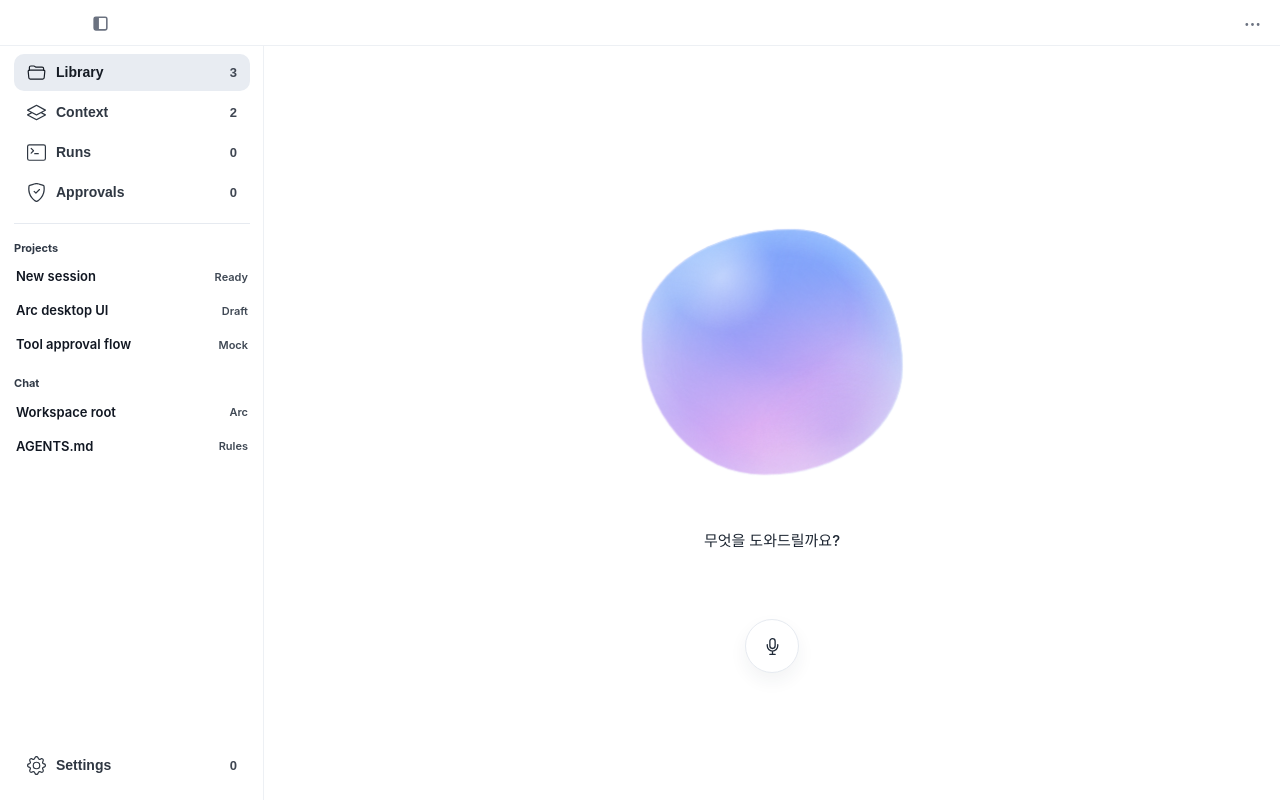
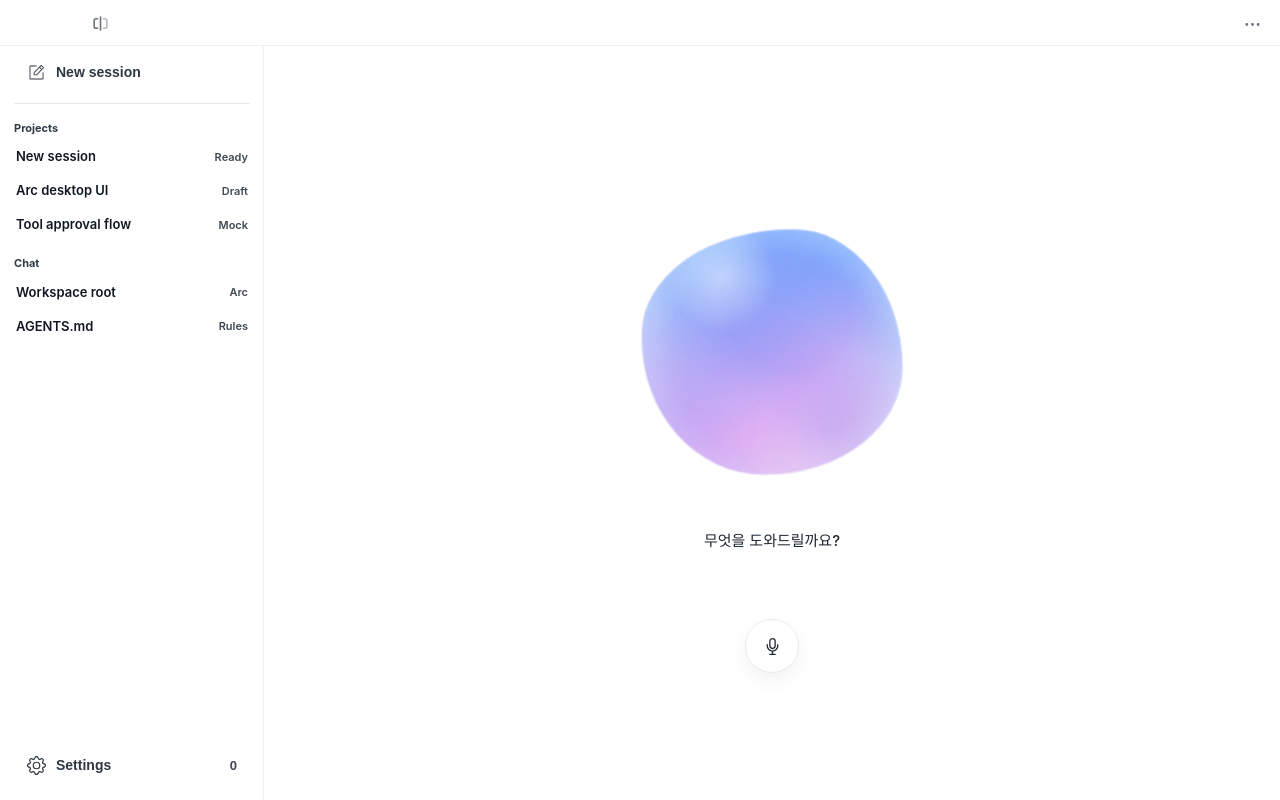
Before and after one commit to Package-KR/Arc, a React (Vite) app in the folder desktop/src/renderer/: page / in a window 1280 px wide. Both pictures are taken after a click on the button 94 px from the left and 23 px from the top of the page. Built offline with nearby package versions, Linux system fonts and the light colour scheme.

Commit message:
feat: 사이드바 액션 토글과 아이콘 정리

```diff
--- a/desktop/src/renderer/src/features/desktop-shell/index.tsx
+++ b/desktop/src/renderer/src/features/desktop-shell/index.tsx
@@ -1,7 +1,7 @@
 import { useMemo, useState } from 'react'
 
+import { CgEditFlipH } from 'react-icons/cg'
 import { GoKebabHorizontal } from 'react-icons/go'
-import { TbLayoutSidebar, TbLayoutSidebarFilled } from 'react-icons/tb'
 
 import { Sidebar } from './sidebar'
 import { Workspace } from './workspace'
@@ -14,13 +14,16 @@ import type { SidebarViewId } from './sidebar'
 
 export function DesktopShell(): JSX.Element {
   const t = useMemo(() => createTranslator(resolveLanguage('system', getSystemLanguage())), [])
-  const [activeViewId, setActiveViewId] = useState<SidebarViewId>('library')
+  const [activeViewId, setActiveViewId] = useState<SidebarViewId | null>(null)
   const [isSidebarExpanded, setIsSidebarExpanded] = useState(false)
   const sidebarToggleLabel = isSidebarExpanded ? t('titlebar.sidebar.collapse') : t('titlebar.sidebar.expand')
-  const SidebarToggleIcon = isSidebarExpanded ? TbLayoutSidebarFilled : TbLayoutSidebar
 
   const toggleSidebar = (): void => {
     setIsSidebarExpanded((currentValue) => !currentValue)
+  }
+
+  const toggleSidebarView = (viewId: SidebarViewId): void => {
+    setActiveViewId((currentViewId) => (currentViewId === viewId ? null : viewId))
   }
 
   return (
@@ -37,7 +40,7 @@ export function DesktopShell(): JSX.Element {
         onClick={toggleSidebar}
       >
         <span className="arc-shell__header-button-surface">
-          <SidebarToggleIcon aria-hidden="true" />
+          <CgEditFlipH aria-hidden="true" />
         </span>
       </button>
       <div className="arc-shell__header-actions">
@@ -53,7 +56,7 @@ export function DesktopShell(): JSX.Element {
             t={t}
             activeViewId={activeViewId}
             isCollapsed={!isSidebarExpanded}
-            onSelectView={setActiveViewId}
+            onSelectView={toggleSidebarView}
           />
         </div>
         <div className="arc-shell__workspace-panel">
--- a/desktop/src/renderer/src/features/desktop-shell/sidebar/index.tsx
+++ b/desktop/src/renderer/src/features/desktop-shell/sidebar/index.tsx
@@ -1,5 +1,5 @@
-import { BsGear, BsLayers, BsShieldCheck, BsTerminal } from 'react-icons/bs'
-import { IoFolderOpenOutline } from 'react-icons/io5'
+import { BsGear } from 'react-icons/bs'
+import { PiNotePencilLight } from 'react-icons/pi'
 
 import './style.css'
 
@@ -7,7 +7,7 @@ import type { JSX } from 'react'
 import type { IconType } from 'react-icons'
 import type { I18nKey, Translator } from '../../../shared/i18n'
 
-export type SidebarViewId = 'library' | 'context' | 'runs' | 'approvals' | 'settings'
+export type SidebarViewId = 'compose' | 'settings'
 
 type SidebarItem = {
   labelKey: I18nKey
@@ -21,23 +21,20 @@ type SidebarSection = {
 
 type SidebarView = {
   id: SidebarViewId
-  count: string
+  count?: string
   labelKey: I18nKey
   Icon: IconType
 }
 
 type SidebarProps = {
   t: Translator
-  activeViewId: SidebarViewId
+  activeViewId: SidebarViewId | null
   isCollapsed: boolean
   onSelectView: (viewId: SidebarViewId) => void
 }
 
 const SIDEBAR_VIEWS: SidebarView[] = [
-  { id: 'library', count: '3', labelKey: 'sidebar.library.label', Icon: IoFolderOpenOutline },
-  { id: 'context', count: '2', labelKey: 'sidebar.context.label', Icon: BsLayers },
-  { id: 'runs', count: '0', labelKey: 'sidebar.runs.label', Icon: BsTerminal },
-  { id: 'approvals', count: '0', labelKey: 'sidebar.approvals.label', Icon: BsShieldCheck }
+  { id: 'compose', labelKey: 'sidebar.item.newSession', Icon: PiNotePencilLight }
 ]
 
 const SIDEBAR_SETTINGS_VIEW: SidebarView = {
@@ -83,14 +80,17 @@ export function Sidebar({ t, activeViewId, isCollapsed, onSelectView }: SidebarP
                 title={label}
                 aria-label={label}
                 aria-current={isActive ? 'page' : undefined}
+                aria-pressed={isActive}
                 data-active={isActive ? 'true' : 'false'}
                 onClick={() => onSelectView(view.id)}
               >
                 <Icon aria-hidden="true" focusable="false" />
                 <span className="arc-sidebar__nav-label">{label}</span>
-                <span className="arc-sidebar__nav-count" aria-hidden="true">
-                  {view.count}
-                </span>
+                {view.count ? (
+                  <span className="arc-sidebar__nav-count" aria-hidden="true">
+                    {view.count}
+                  </span>
+                ) : null}
               </button>
             )
           })}
@@ -120,6 +120,7 @@ export function Sidebar({ t, activeViewId, isCollapsed, onSelectView }: SidebarP
             title={t(SIDEBAR_SETTINGS_VIEW.labelKey)}
             aria-label={t(SIDEBAR_SETTINGS_VIEW.labelKey)}
             aria-current={activeViewId === SIDEBAR_SETTINGS_VIEW.id ? 'page' : undefined}
+            aria-pressed={activeViewId === SIDEBAR_SETTINGS_VIEW.id}
             data-active={activeViewId === SIDEBAR_SETTINGS_VIEW.id ? 'true' : 'false'}
             onClick={() => onSelectView(SIDEBAR_SETTINGS_VIEW.id)}
           >
```
